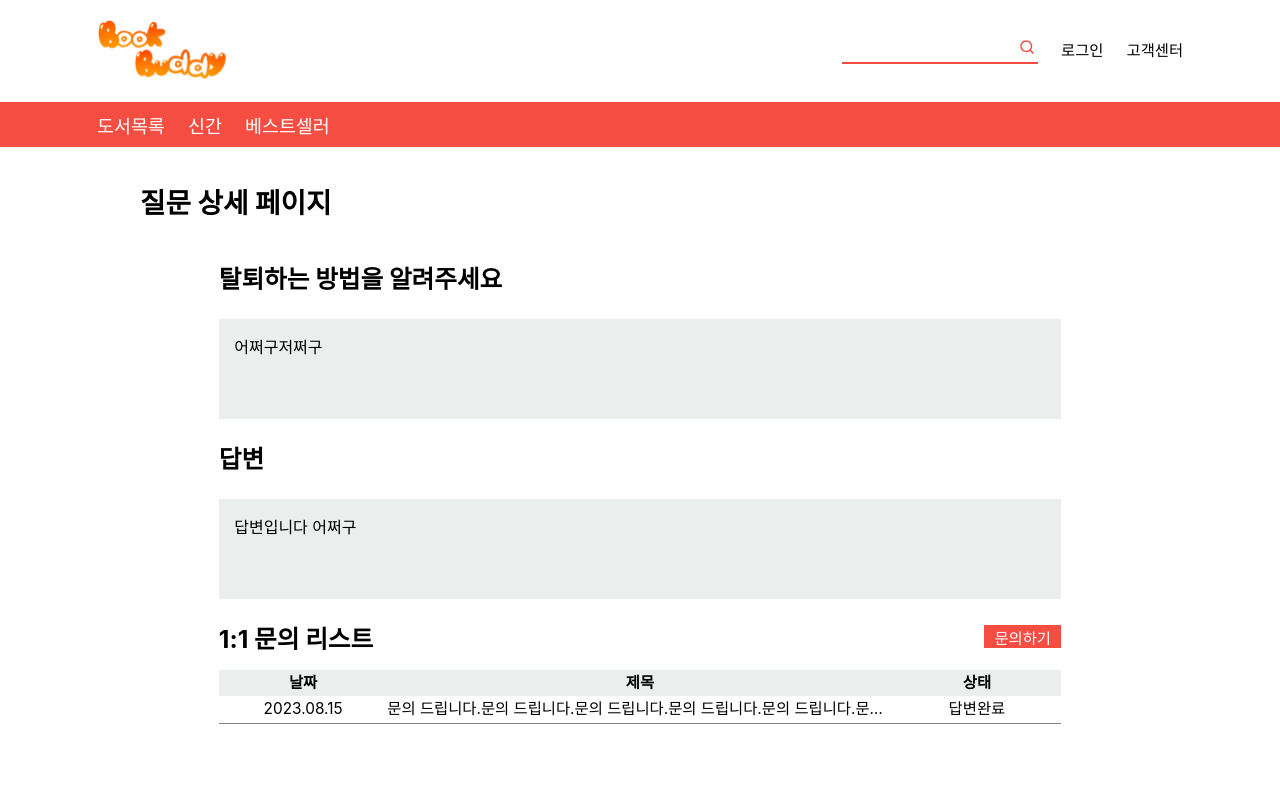
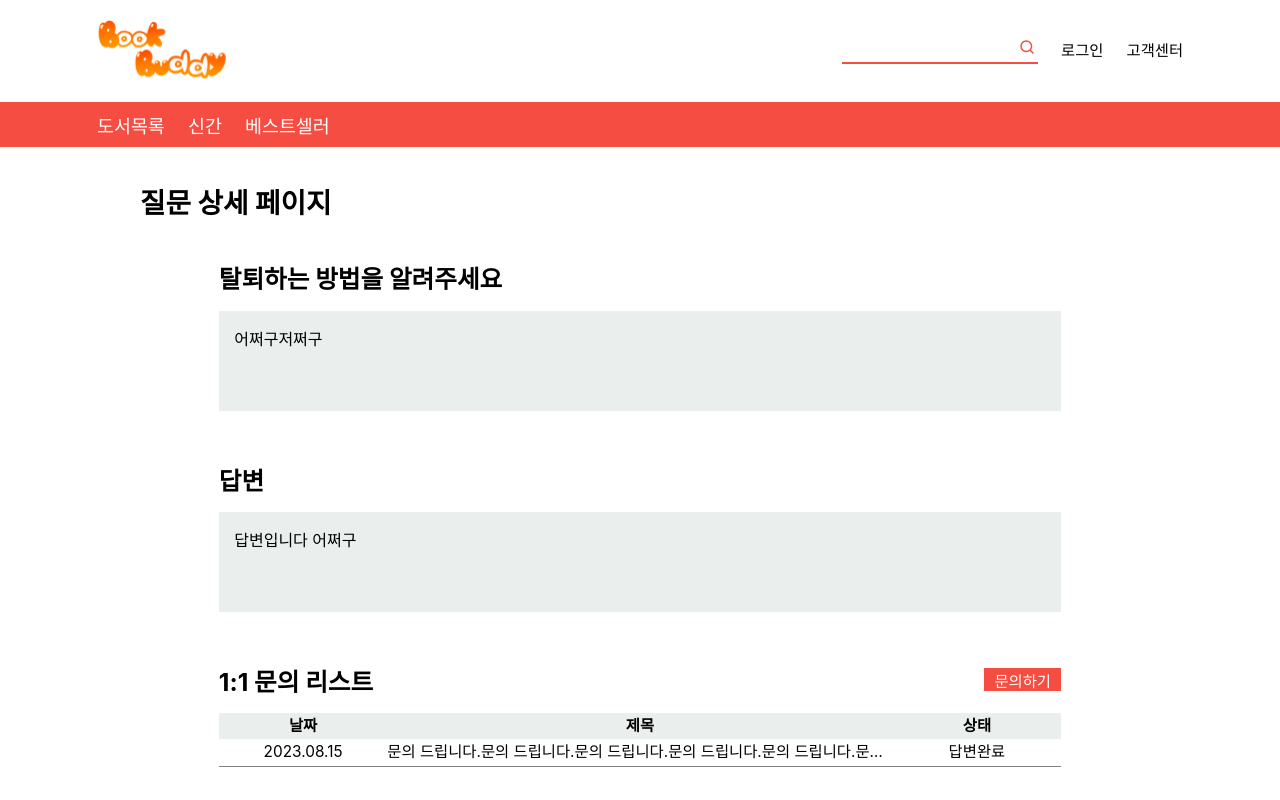
Before and after one commit to HyeranJo/bookbuddy, a React (Create React App) app in the folder client/: page /customer/detail in a window 1280 px wide. Built offline with nearby package versions, Linux system fonts and the light colour scheme; no server answers; what @xeger/quill-image-actions, @xeger/quill-image-formats would draw is missing.

Commit message:
Feat: css 수정

```diff
--- a/client/src/pages/apply/Apply.tsx
+++ b/client/src/pages/apply/Apply.tsx
@@ -2,7 +2,7 @@ import React from 'react';
 import { Styled_Layout } from '../BlankPageLayout';
 import { Styled_Apply } from './Apply.styled';
 import RedButton from '../../components/buttons/RedButton';
-import MyComponent from '../../components/input/Editor';
+import Editor from '../../components/input/Editor';
 
 const Apply = () => {
   return (
@@ -22,7 +22,7 @@ const Apply = () => {
             <div className="body_group">
               <label htmlFor="apply_body">내용 ►</label>
               <div id="apply_body">
-                <MyComponent />
+                <Editor />
               </div>
             </div>
           </div>
--- a/client/src/pages/customer/Detail.style.ts
+++ b/client/src/pages/customer/Detail.style.ts
@@ -39,16 +39,19 @@ export const Styled_Detail = {
       width: 1300px;
       align-items: center;
       flex-flow: column;
-      gap: 20px;
+      gap: 65px;
 
       ${DeviceQuery.bigScreen`
         width: calc(1300px / ${screenScale.bigScreen});
+        gap: calc(65px / ${screenScale.bigScreen});
       `}
       ${DeviceQuery.desktop`
         width: calc(1300px / ${screenScale.desktop});
+        gap: calc(65px / ${screenScale.desktop});
       `}
       ${DeviceQuery.tablet`
         width: calc(1300px / ${screenScale.tablet});
+        gap: calc(65px / ${screenScale.tablet});
       `}
 
       .detail {
@@ -74,23 +77,23 @@ export const Styled_Detail = {
   `,
   H1: styled.h1`
     font-size: var(--subtitle-font-size);
-    margin-bottom: 5px;
+    margin-bottom: 20px;
     display: inline-block;
     width: 1095px;
     align-items: start;
 
     ${DeviceQuery.bigScreen`
-     margin-bottom: calc(5px / ${screenScale.bigScreen});
+     margin-bottom: calc(20px / ${screenScale.bigScreen});
      font-size:calc(var(--subtitle-font-size) / ${screenScale.bigScreen});
      width: calc(1095px / ${screenScale.bigScreen});
    `}
     ${DeviceQuery.desktop`
-     margin-bottom: calc(5px / ${screenScale.desktop});
+     margin-bottom: calc(20px / ${screenScale.desktop});
      font-size:calc(var(--subtitle-font-size) / ${screenScale.desktop});
      width: calc(1095px / ${screenScale.desktop});
    `}
    ${DeviceQuery.tablet`
-     margin-bottom: calc(5px / ${screenScale.tablet});
+     margin-bottom: calc(20px / ${screenScale.tablet});
      font-size:calc(var(--subtitle-font-size) / ${screenScale.tablet});
      width: calc(1095px / ${screenScale.tablet});
    `}
--- a/client/src/pages/customer/Detail.tsx
+++ b/client/src/pages/customer/Detail.tsx
@@ -12,10 +12,14 @@ const Detail = () => {
             <Styled_Layout.H1>질문 상세 페이지</Styled_Layout.H1>
           </div>
           <div className="body">
-            <Styled_Detail.H1>탈퇴하는 방법을 알려주세요</Styled_Detail.H1>
-            <div className="detail">어쩌구저쩌구</div>
-            <Styled_Detail.H1>답변</Styled_Detail.H1>
-            <div className="detail">답변입니다 어쩌구</div>
+            <div>
+              <Styled_Detail.H1>탈퇴하는 방법을 알려주세요</Styled_Detail.H1>
+              <div className="detail">어쩌구저쩌구</div>
+            </div>
+            <div>
+              <Styled_Detail.H1>답변</Styled_Detail.H1>
+              <div className="detail">답변입니다 어쩌구</div>{' '}
+            </div>
             <AskTable title="1:1 문의 리스트" />
           </div>
         </Styled_Detail.Container>
```
